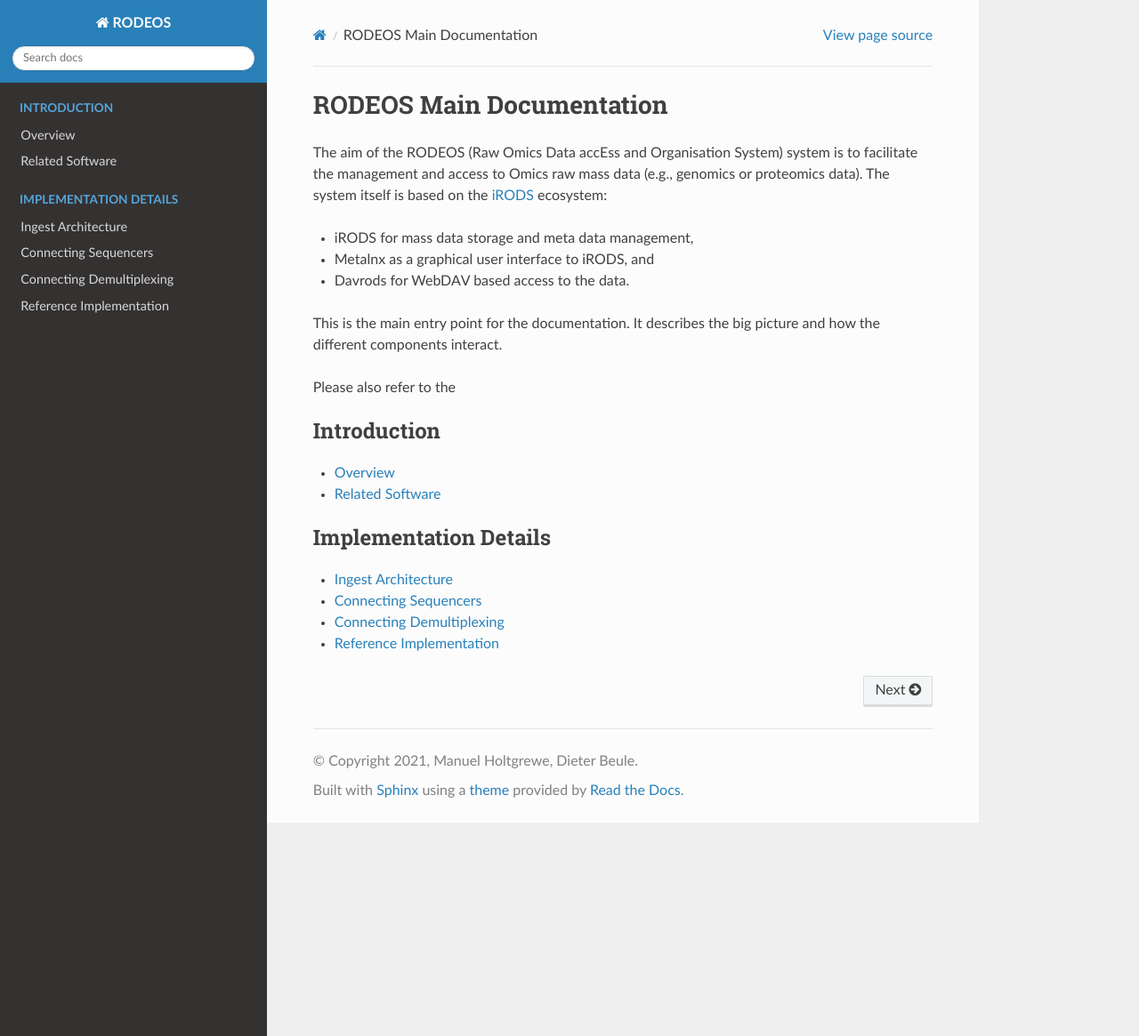
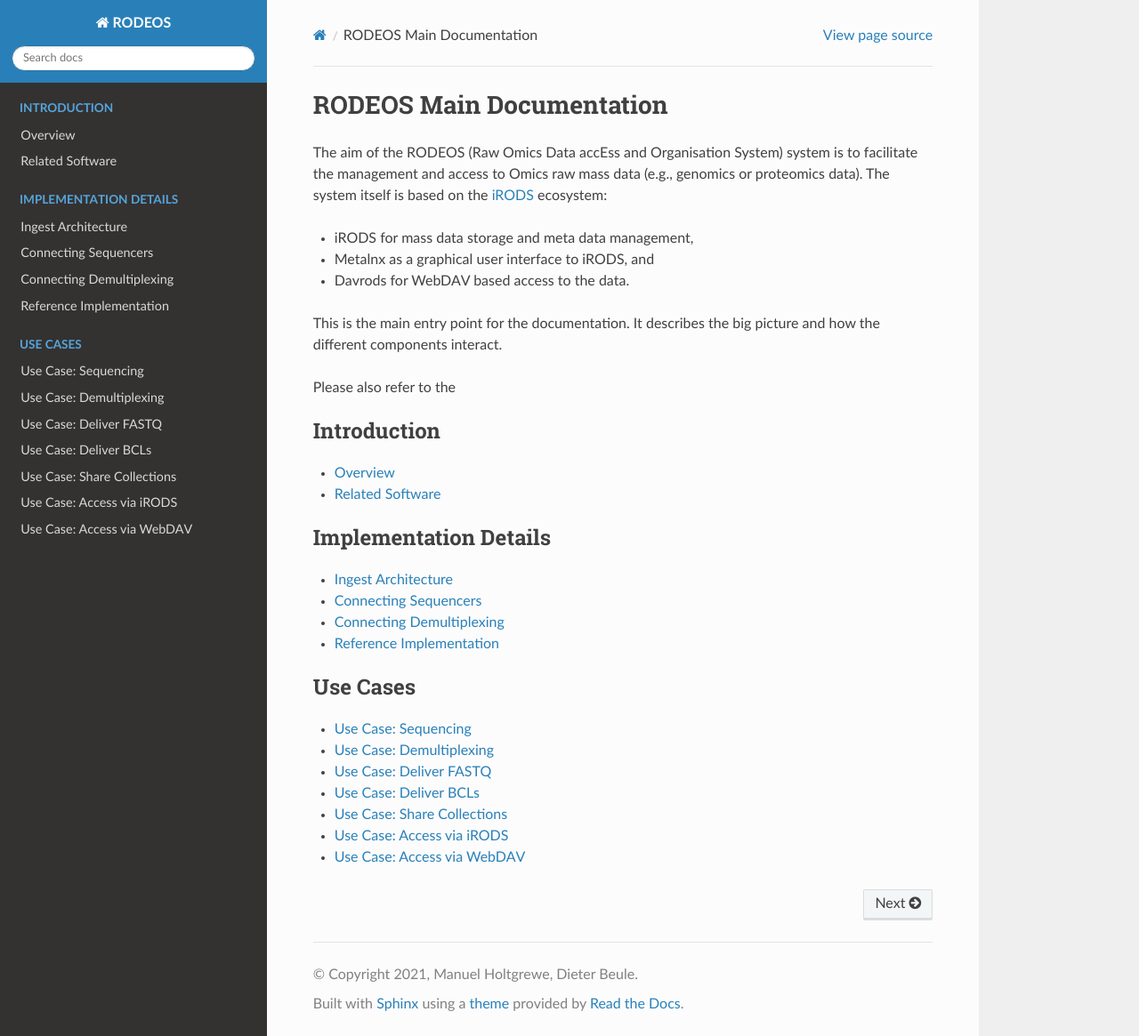
Before and after one commit to martenj/rodeos, a Sphinx documentation site: the page built from docs/source/index.rst, in a window 1280 px wide and 1165 px high. Shown: the whole window at 89% size. Built offline with Sphinx 7.4.7 and the Read the Docs theme 2.0.0, drawn with Linux system fonts in a browser that asks for light colours.

Commit message:
:abc: Adding more documentation skeletons

```diff
--- a/docs/source/index.rst
+++ b/docs/source/index.rst
@@ -29,3 +29,15 @@ Please also refer to the
     impl_sequencers
     impl_demux
     impl_reference
+
+.. toctree::
+    :maxdepth: 1
+    :caption: Use Cases
+
+    use_sequencing
+    use_demultiplexing
+    use_deliver_fastq
+    use_deliver_bcl
+    use_share_collections
+    use_access_irods
+    use_access_webdav
--- a/docs/source/intro_related_software.rst
+++ b/docs/source/intro_related_software.rst
@@ -15,7 +15,7 @@ RODEOS Components
 Used Software
 -------------
 
-`iRODS <https://www.irods.org>`__
+`iRODS <https://irods.org>`__
     RODEOS uses iRODS for data and meta data storage.
 
 `irods_capability_automated_ingest <https://github.com/irods/irods_capability_automated_ingest>`__
--- /dev/null
+++ b/docs/source/use_access_irods.rst
@@ -0,0 +1,5 @@
+.. _use_access_irods:
+
+==========================
+Use Case: Access via iRODS
+==========================
--- /dev/null
+++ b/docs/source/use_access_webdav.rst
@@ -0,0 +1,5 @@
+.. _use_access_webdav:
+
+===========================
+Use Case: Access via WebDAV
+===========================
--- /dev/null
+++ b/docs/source/use_deliver_bcl.rst
@@ -0,0 +1,5 @@
+.. _use_deliver_bcl:
+
+======================
+Use Case: Deliver BCLs
+======================
--- /dev/null
+++ b/docs/source/use_deliver_fastq.rst
@@ -0,0 +1,5 @@
+.. _use_deliver_fastq:
+
+=======================
+Use Case: Deliver FASTQ
+=======================
--- /dev/null
+++ b/docs/source/use_demultiplexing.rst
@@ -0,0 +1,5 @@
+.. _use_demultiplexing:
+
+========================
+Use Case: Demultiplexing
+========================
--- /dev/null
+++ b/docs/source/use_sequencing.rst
@@ -0,0 +1,5 @@
+.. _use_sequencing:
+
+====================
+Use Case: Sequencing
+====================
--- /dev/null
+++ b/docs/source/use_share_collections.rst
@@ -0,0 +1,5 @@
+.. _use_share_collections:
+
+===========================
+Use Case: Share Collections
+===========================
```
Also changed, not shown: README.md (+1 -1 lines).
